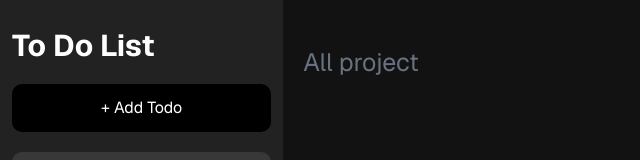
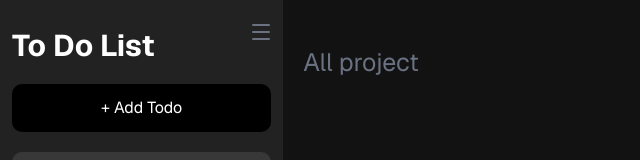
Before and after one commit to mani-dp/To-Do-List, a Next.js app: page / in a window 1280 px wide. Shown: the top 160 px of the page, without its empty margins (0-640 px from the left). Built offline with nearby package versions, Linux system fonts and the light colour scheme.

Commit message:
create open & close Sidebar

```diff
--- a/src/app/components/sidebar/Sidebar.tsx
+++ b/src/app/components/sidebar/Sidebar.tsx
@@ -1,9 +1,18 @@
+"use clinet";
+
 import { NavItems } from "@/types/sidebar/Data";
-import {  NavItemId, SidebarProp } from "@/types/sidebar/SidebarProp";
+import { NavItemId, SidebarProp } from "@/types/sidebar/SidebarProp";
+import { Menu } from "lucide-react";
+import { useState } from "react";
 
 export default function Sidebar({ onAddClick, onPageChange, isactive }: SidebarProp) {
+    const [openSideBar, setopenSideBar] = useState()
 
-    const getNavItemsClass = (page : NavItemId) => {
+    const handleOpenSideBar = () => {
+
+    }
+
+    const getNavItemsClass = (page: NavItemId) => {
         return `
               w-full rounded-lg px-4 py-3 text-left transition-color
               ${isactive === page
@@ -12,9 +21,9 @@ export default function Sidebar({ onAddClick, onPageChange, isactive }: SidebarP
             }
         `
     }
-
     return (
-        <nav className="flex flex-col items-center gap-5 left-0 min-h-screen w-90 p-3 bg-[#222222] ">
+        <nav className="relative flex flex-col items-center gap-5 left-0 min-h-screen w-90 p-3 bg-[#222222] ">
+            <div className="absolute top-5 right-2.5 text-gray-500 cursor-pointer "><Menu /></div>
             <div className="w-full mt-4">
                 <span className="mb-2 text-3xl font-bold text-white">
                     To Do List
```
Also changed, not shown: src/core/api/projectsApi/getproject.ts (line endings or trailing spaces).
